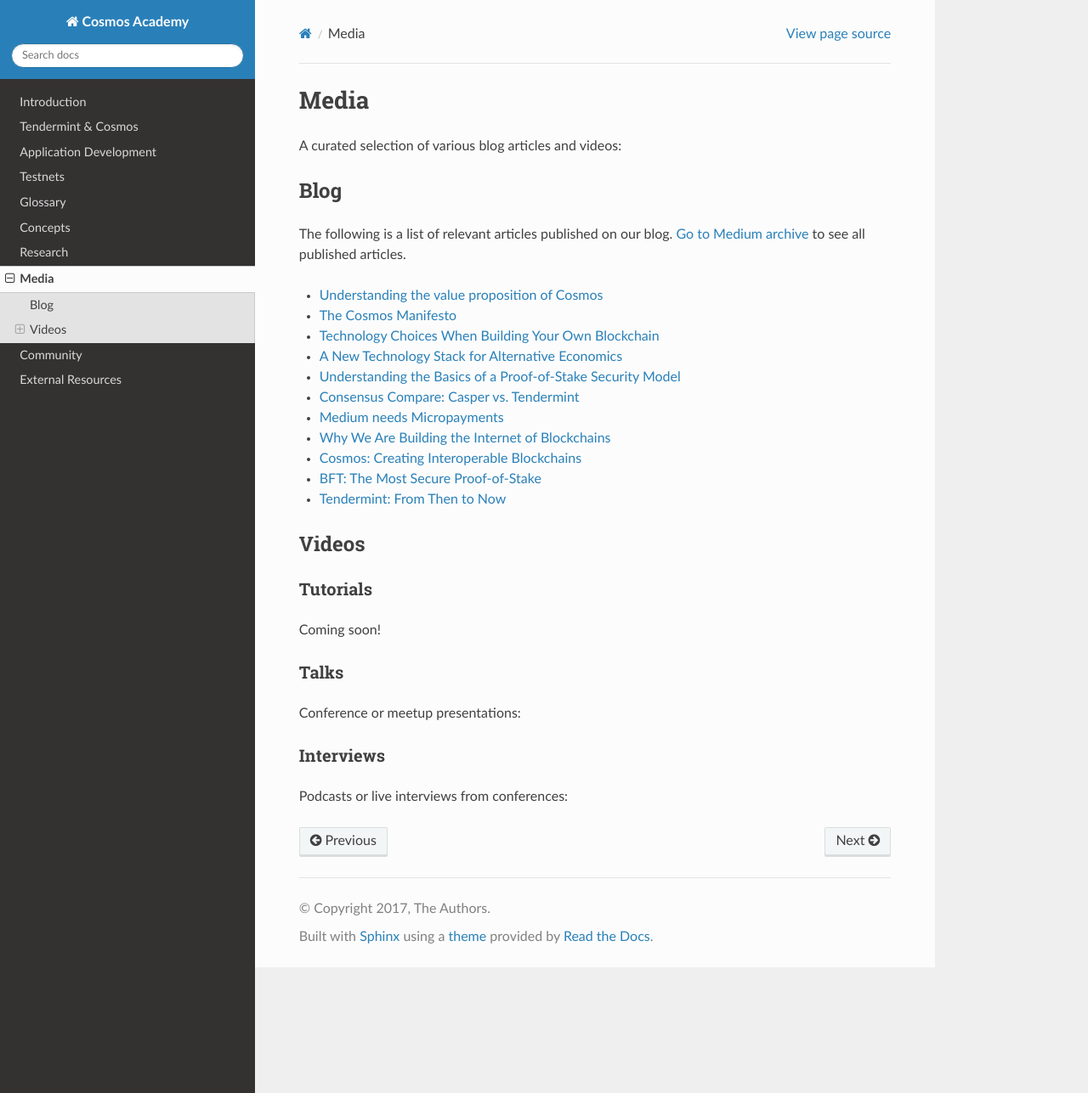
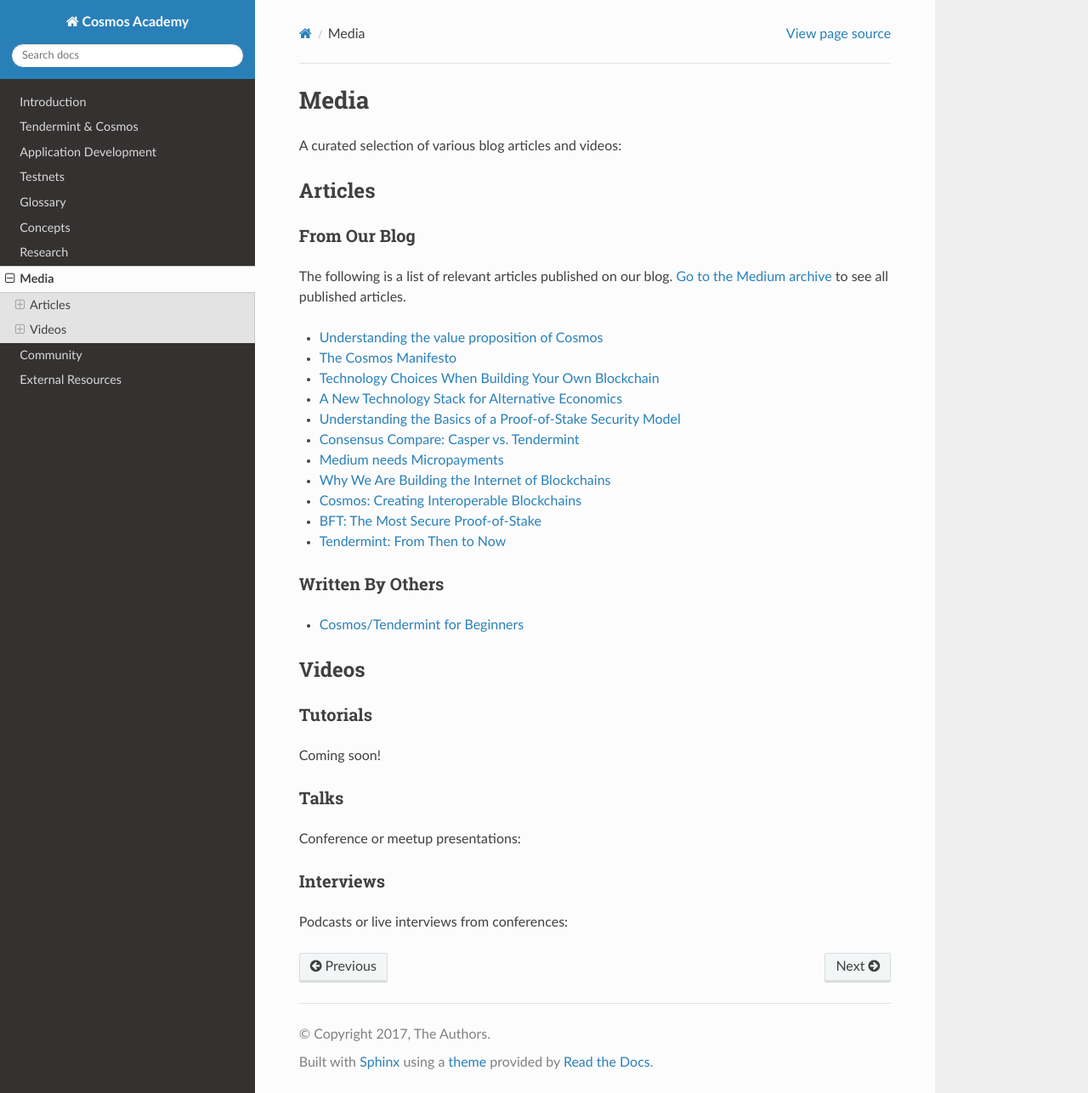
Before and after one commit to cosmos/cosmos-academy, a Sphinx documentation site: the page built from docs/content/media.rst, in a window 1280 px wide and 1287 px high. Shown: the whole window at 85% size. Built offline with Sphinx 7.4.7 and the Read the Docs theme 2.0.0, drawn with Linux system fonts in a browser that asks for light colours.

Commit message:
small updates

```diff
--- a/docs/content/media.rst
+++ b/docs/content/media.rst
@@ -3,10 +3,13 @@
 
 A curated selection of various blog articles and videos:
 
-Blog
-----
+Articles
+--------
 
-The following is a list of relevant articles published on our blog. `Go to Medium archive <https://blog.cosmos.network/archive>`__ to see all published articles.
+From Our Blog
+~~~~~~~~~~~~~
+
+The following is a list of relevant articles published on our blog. `Go to the Medium archive <https://blog.cosmos.network/archive>`__ to see all published articles.
 
 - `Understanding the value proposition of Cosmos <https://blog.cosmos.network/understanding-the-value-proposition-of-cosmos-ecaef63350d>`__
 - `The Cosmos Manifesto <https://blog.cosmos.network/ethereum-and-cosmos-bae657645e31>`__
@@ -19,6 +22,11 @@
 - `Cosmos: Creating Interoperable Blockchains <https://blog.cosmos.network/cosmos-creating-interoperable-blockchains-part-1-2e7b747515d0>`__
 - `BFT: The Most Secure Proof-of-Stake <https://blog.cosmos.network/bft-the-most-secure-proof-of-stake-9d79aceef099>`__
 - `Tendermint: From Then to Now <https://blog.cosmos.network/tendermint-from-then-to-now-ca5b203e6cb1>`__
+
+Written By Others
+~~~~~~~~~~~~~~~~~
+
+- `Cosmos/Tendermint for Beginners <https://github.com/tendermint/tendermint/pull/1534/files#diff-9798b88f3648cc69eb8e31d09368f54d>`__
 
 Videos
 ------
```
Also changed, not shown: docs/content/introduction.rst (+5 -2 lines).
